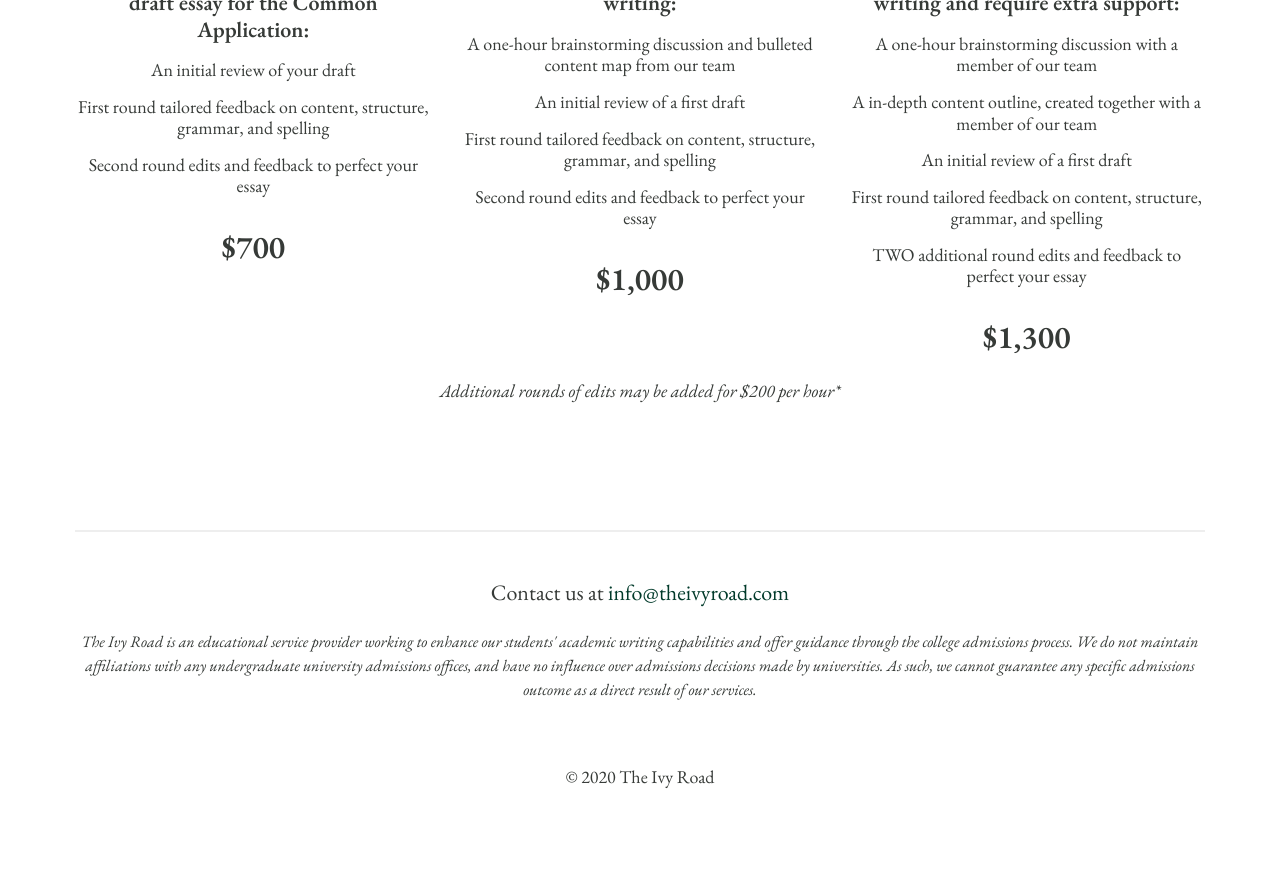
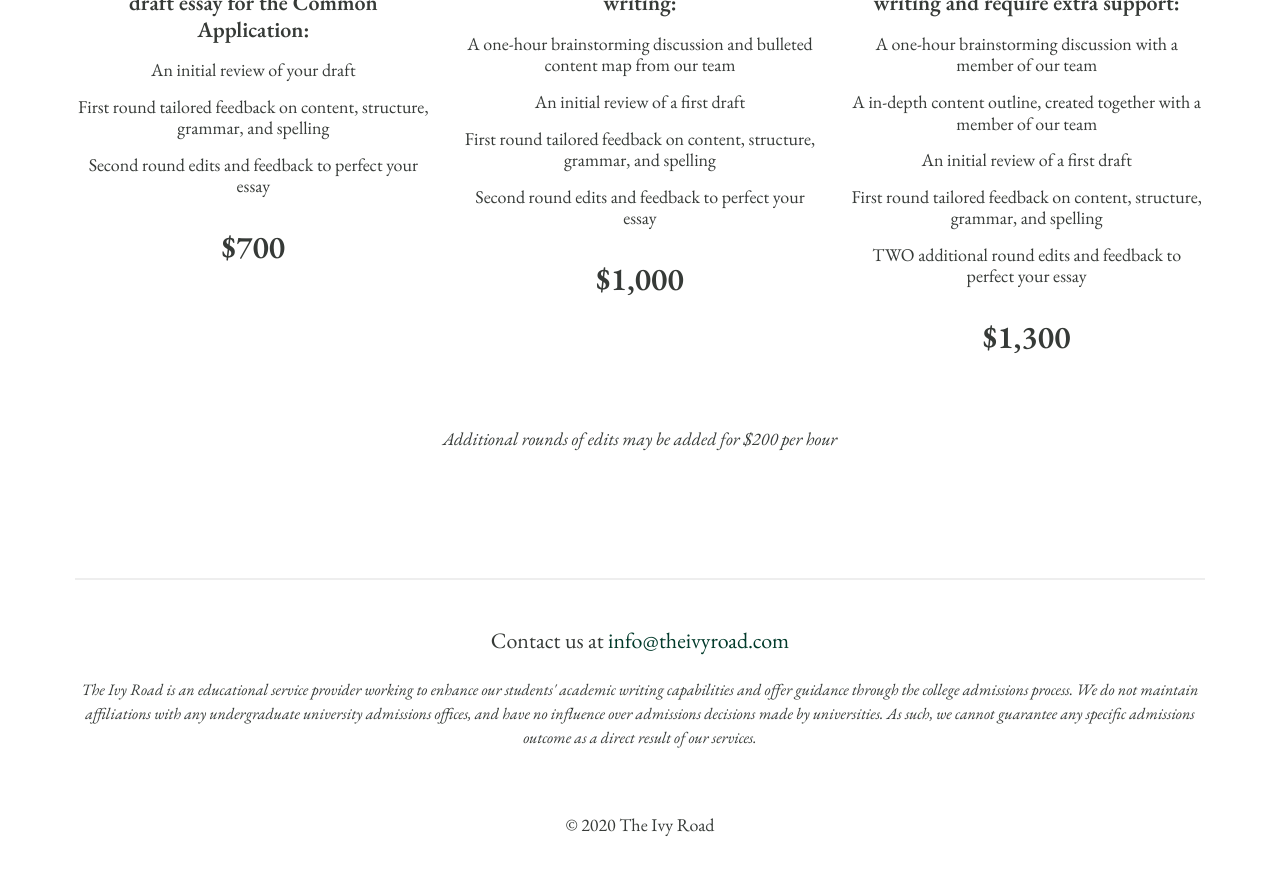
Before and after one commit to tylerhancock/ivy-road, a Jekyll site: the page built from index.html, in a window 1280 px wide and 900 px high, scrolled down 2883 px. Shown: the top 875 px of the window. Built offline with Jekyll 4.4.1, drawn with Linux system fonts in a browser that asks for light colours; before the commit the page ends 3735 px from its top, so only the background shows below that.

Commit message:
price spacing

```diff
--- a/index.html
+++ b/index.html
@@ -79,7 +79,7 @@
 						<li class="font-sm">First round tailored feedback on content, structure, grammar, and spelling</li>
 						<li class="font-sm">Second round edits and feedback to perfect your essay</li>
 					</ul>
-					<h4 class="font-lg"><b>$700</b></h4>
+					<h4 class="font-lg"><b>$700</b></h4><br><br>
 				</div>
 			</div>
 			<div class="col-12 col-sm-8 col-lg-4 mx-auto">
@@ -92,7 +92,7 @@
 						<li class="font-sm">First round tailored feedback on content, structure, grammar, and spelling</li>
 						<li class="font-sm">Second round edits and feedback to perfect your essay</li>
 					</ul>
-					<h4 class="font-lg"><b>$1,000</b></h4>
+					<h4 class="font-lg"><b>$1,000</b></h4><br><br>
 				</div>
 			</div>
 			<div class="col-12 col-sm-8 col-lg-4 mx-auto">
@@ -107,13 +107,13 @@
 						<li class="font-sm">First round tailored feedback on content, structure, grammar, and spelling</li>
 						<li class="font-sm">TWO additional round edits and feedback to perfect your essay</li>
 					</ul>
-					<h4 class="font-lg"><b>$1,300</b></h4>
+					<h4 class="font-lg"><b>$1,300</b></h4><br><br>
 				</div>
 			</div>
 		</div>
 		<div class="row">
 			<div class="col-12">
-				<p class="font-sm text-center"><i>Additional rounds of edits may be added for $200 per hour*</i></p>
+				<p class="font-sm text-center"><i>Additional rounds of edits may be added for $200 per hour</i></p>
 			</div>
 		</div>
   </div>
```
Also changed, not shown: 1 other file.
